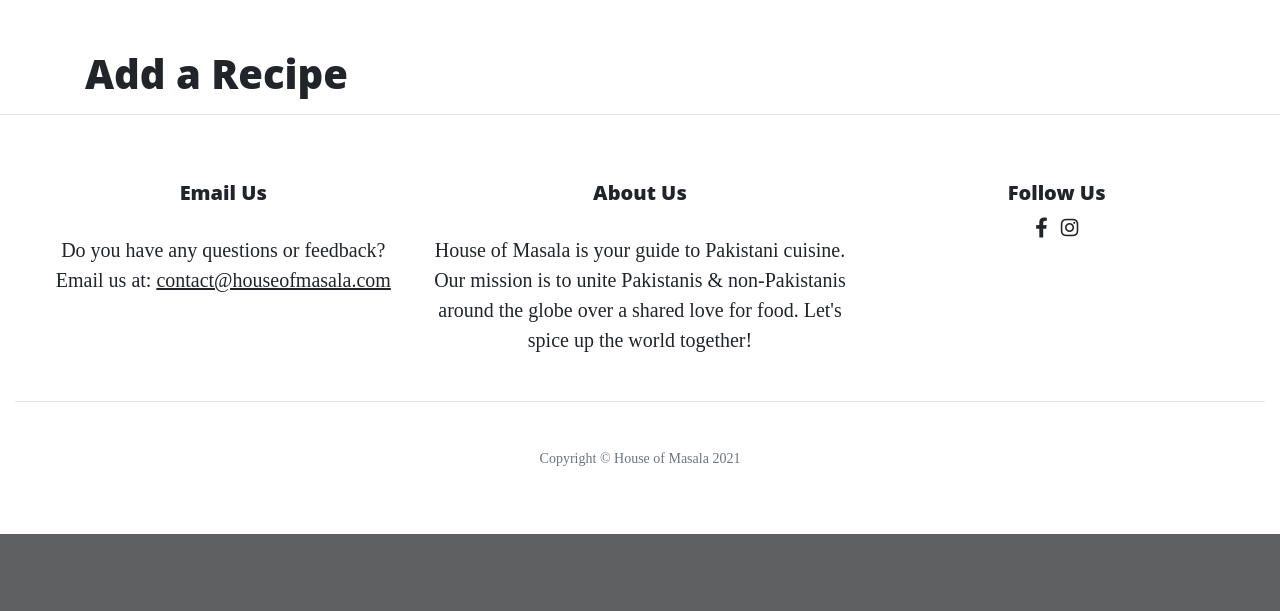
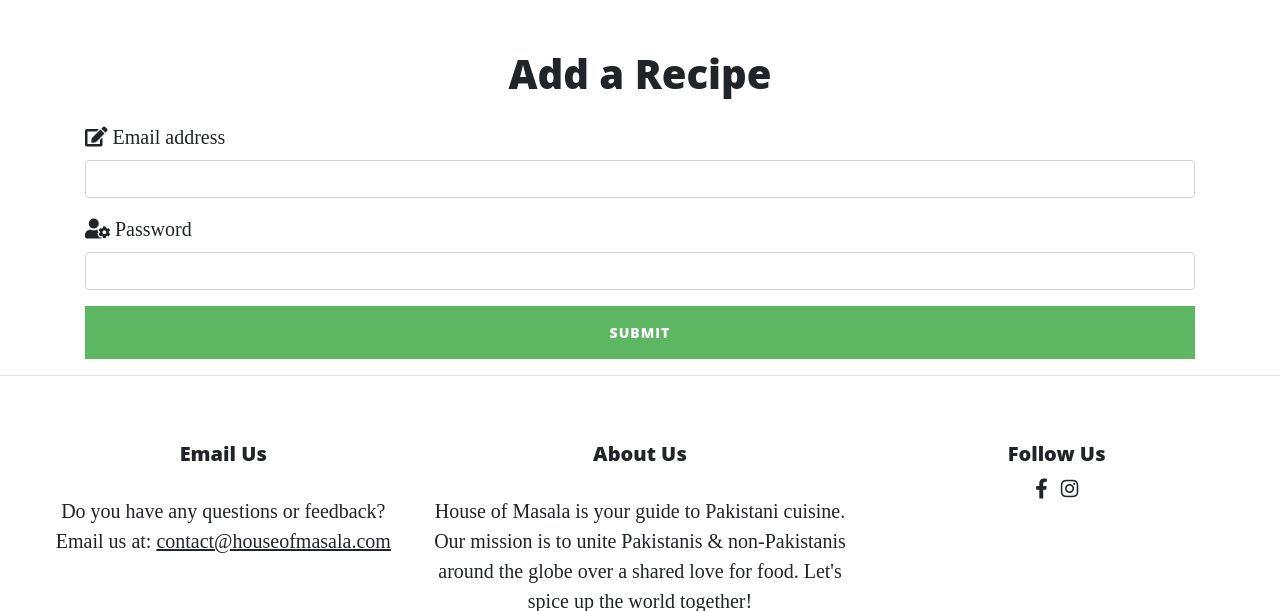
Before and after one commit to ZahraSadiq/Milestone3_HouseofMasala, a Flask app: page /addrecipe in a window 1280 px wide. Shown: the part 681-1292 px from the top of the page. Before the commit the page ends 1215 px from the top, so only its background shows below. Run offline with Flask 2, Linux system fonts and the light colour scheme; some libraries are stand-ins or nearby versions.

Commit message:
Created add recipe template

```diff
--- a/templates/addrecipe.html
+++ b/templates/addrecipe.html
@@ -1,4 +1,22 @@
 {% extends "base.html" %}
 {% block content %}
-    <h1>{{ page_title }}</h1>
+    <h1 class="text-center">{{ page_title }}</h1>
+
+    <div class="row">
+        <form class="col-12" method="POST" action="">
+            <div class="my-3">
+                <i class="fas fa-edit"></i>
+                <label for="exampleInputEmail1" class="form-label">Email address</label>
+                <input type="email" class="form-control" id="exampleInputEmail1">
+            </div>
+            <div class="my-3">
+                <i class="fas fa-user-cog"></i>
+                <label for="exampleInputPassword1" class="form-label">Password</label>
+                <input type="password" class="form-control" id="exampleInputPassword1">
+            </div>
+            <button type="submit" class="btn btn-primary">Submit</button>
+        </form>
+    </div>
+
+
 {% endblock %}
```
